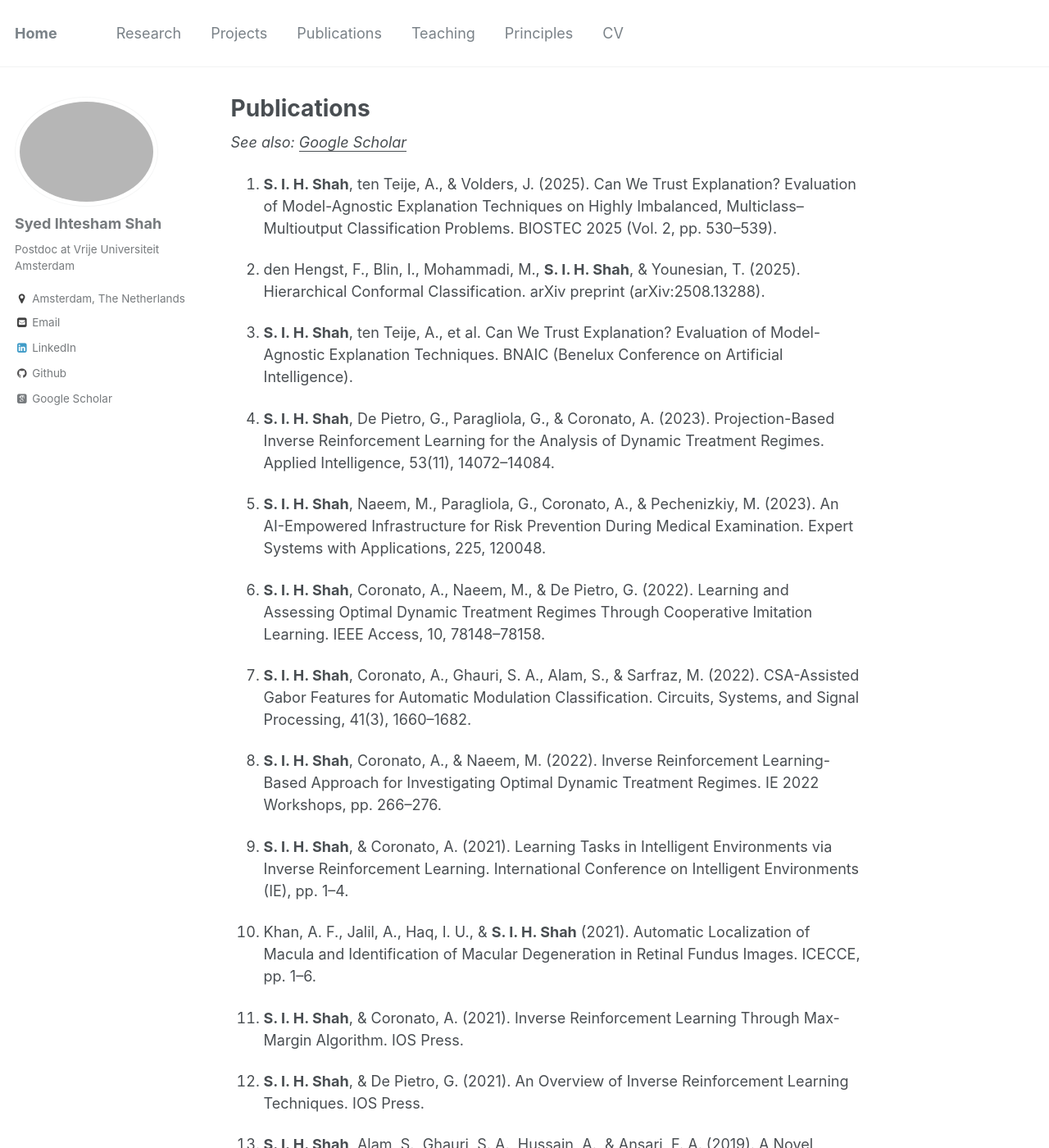
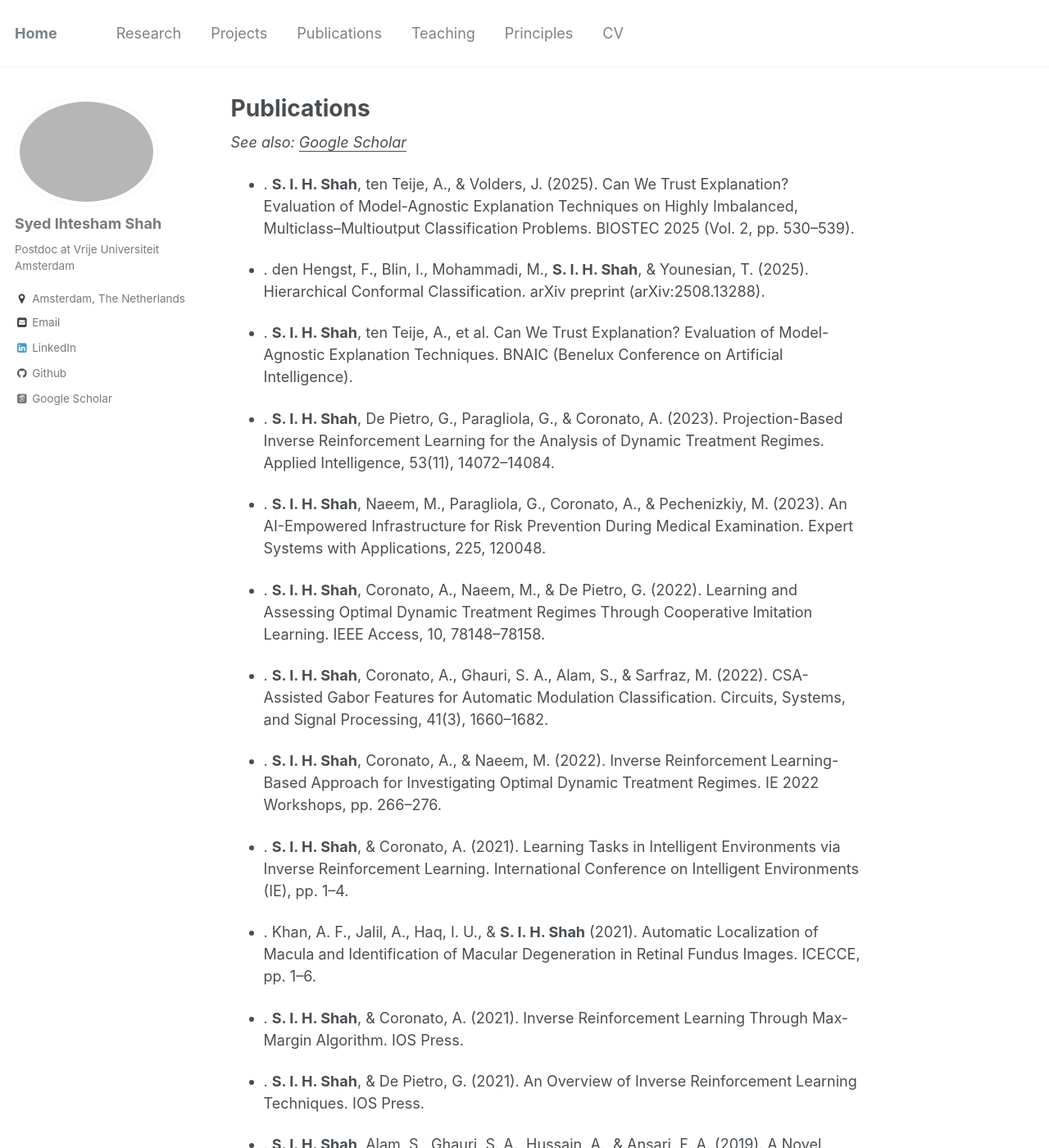
Before and after one commit to IhteshamShah/IhteshamShah.github.io, a Jekyll site: the page built from _pages/publications.md, in a window 1280 px wide and 1400 px high. Shown: the whole window at 82% size. Built offline with Jekyll 4.4.1, drawn with Linux system fonts in a browser that asks for light colours; some web fonts are replaced; part of the change alters nothing that is shown; some of the changed text lies outside the part shown.

```diff
--- a/_pages/publications.md
+++ b/_pages/publications.md
@@ -7,58 +7,58 @@ author_profile: true
 
   *See also: <u><a href="https://scholar.google.com/citations?hl=en&user=5CUEp38AAAAJ&view_op=list_works&sortby=pubdate">Google Scholar</a></u>*
 
-1. **S. I. H. Shah**, ten Teije, A., & Volders, J. (2025).
+- . **S. I. H. Shah**, ten Teije, A., & Volders, J. (2025).
 Can We Trust Explanation? Evaluation of Model-Agnostic Explanation Techniques on Highly Imbalanced, Multiclass–Multioutput Classification Problems.
 BIOSTEC 2025 (Vol. 2, pp. 530–539).
 
-2. den Hengst, F., Blin, I., Mohammadi, M., **S. I. H. Shah**, & Younesian, T. (2025).
+- . den Hengst, F., Blin, I., Mohammadi, M., **S. I. H. Shah**, & Younesian, T. (2025).
 Hierarchical Conformal Classification.
 arXiv preprint (arXiv:2508.13288).
 
-3. **S. I. H. Shah**, ten Teije, A., et al.
+- . **S. I. H. Shah**, ten Teije, A., et al.
 Can We Trust Explanation? Evaluation of Model-Agnostic Explanation Techniques.
 BNAIC (Benelux Conference on Artificial Intelligence).
 
-4. **S. I. H. Shah**, De Pietro, G., Paragliola, G., & Coronato, A. (2023).
+- . **S. I. H. Shah**, De Pietro, G., Paragliola, G., & Coronato, A. (2023).
 Projection-Based Inverse Reinforcement Learning for the Analysis of Dynamic Treatment Regimes.
 Applied Intelligence, 53(11), 14072–14084.
 
-5. **S. I. H. Shah**, Naeem, M., Paragliola, G., Coronato, A., & Pechenizkiy, M. (2023).
+- . **S. I. H. Shah**, Naeem, M., Paragliola, G., Coronato, A., & Pechenizkiy, M. (2023).
 An AI-Empowered Infrastructure for Risk Prevention During Medical Examination.
 Expert Systems with Applications, 225, 120048.
 
-6. **S. I. H. Shah**, Coronato, A., Naeem, M., & De Pietro, G. (2022).
+- . **S. I. H. Shah**, Coronato, A., Naeem, M., & De Pietro, G. (2022).
 Learning and Assessing Optimal Dynamic Treatment Regimes Through Cooperative Imitation Learning.
 IEEE Access, 10, 78148–78158.
 
-7. **S. I. H. Shah**, Coronato, A., Ghauri, S. A., Alam, S., & Sarfraz, M. (2022).
+- . **S. I. H. Shah**, Coronato, A., Ghauri, S. A., Alam, S., & Sarfraz, M. (2022).
 CSA-Assisted Gabor Features for Automatic Modulation Classification.
 Circuits, Systems, and Signal Processing, 41(3), 1660–1682.
 
-8. **S. I. H. Shah**, Coronato, A., & Naeem, M. (2022).
+- . **S. I. H. Shah**, Coronato, A., & Naeem, M. (2022).
 Inverse Reinforcement Learning-Based Approach for Investigating Optimal Dynamic Treatment Regimes.
 IE 2022 Workshops, pp. 266–276.
 
-9. **S. I. H. Shah**, & Coronato, A. (2021).
+- . **S. I. H. Shah**, & Coronato, A. (2021).
 Learning Tasks in Intelligent Environments via Inverse Reinforcement Learning.
 International Conference on Intelligent Environments (IE), pp. 1–4.
 
-10. Khan, A. F., Jalil, A., Haq, I. U., & **S. I. H. Shah** (2021).
+- . Khan, A. F., Jalil, A., Haq, I. U., & **S. I. H. Shah** (2021).
 Automatic Localization of Macula and Identification of Macular Degeneration in Retinal Fundus Images.
 ICECCE, pp. 1–6.
 
-11. **S. I. H. Shah**, & Coronato, A. (2021).
+- . **S. I. H. Shah**, & Coronato, A. (2021).
 Inverse Reinforcement Learning Through Max-Margin Algorithm.
 IOS Press.
 
-12. **S. I. H. Shah**, & De Pietro, G. (2021).
+- . **S. I. H. Shah**, & De Pietro, G. (2021).
 An Overview of Inverse Reinforcement Learning Techniques.
 IOS Press.
 
-13. **S. I. H. Shah**, Alam, S., Ghauri, S. A., Hussain, A., & Ansari, F. A. (2019).
+- . **S. I. H. Shah**, Alam, S., Ghauri, S. A., Hussain, A., & Ansari, F. A. (2019).
 A Novel Hybrid Cuckoo Search–Extreme Learning Machine Approach for Modulation Classification.
 IEEE Access, 7, 90525–90537.
 
-14. Ghauri, S. A., Qureshi, I. M., **S. I. H. Shah**, & Khan, N. (2014).
+- . Ghauri, S. A., Qureshi, I. M., **S. I. H. Shah**, & Khan, N. (2014).
 Modulation Classification Using Cyclostationary Features on Fading Channels.
 Research Journal of Applied Sciences, Engineering and Technology, 7(24), 5331–5339.
```
